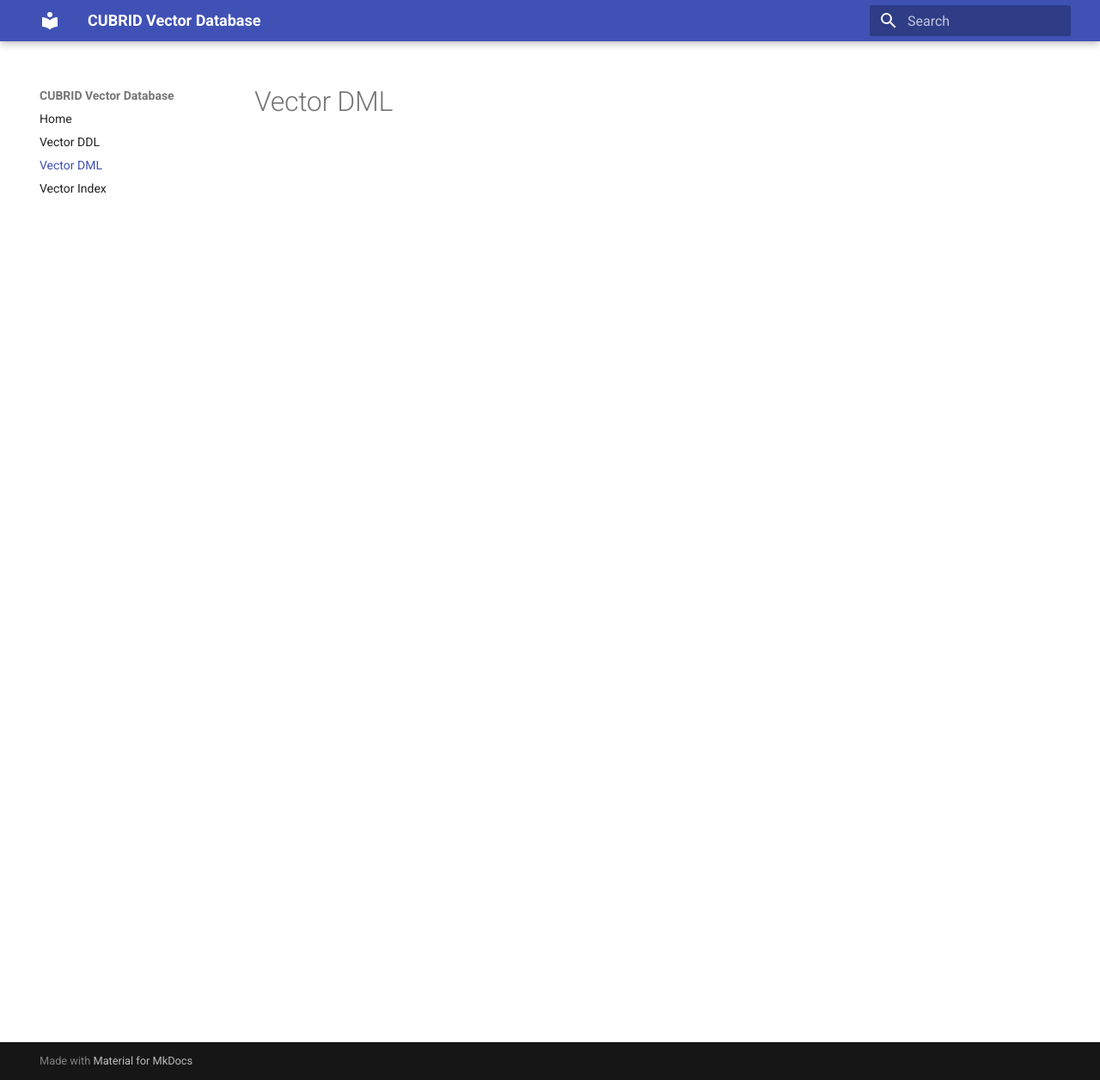
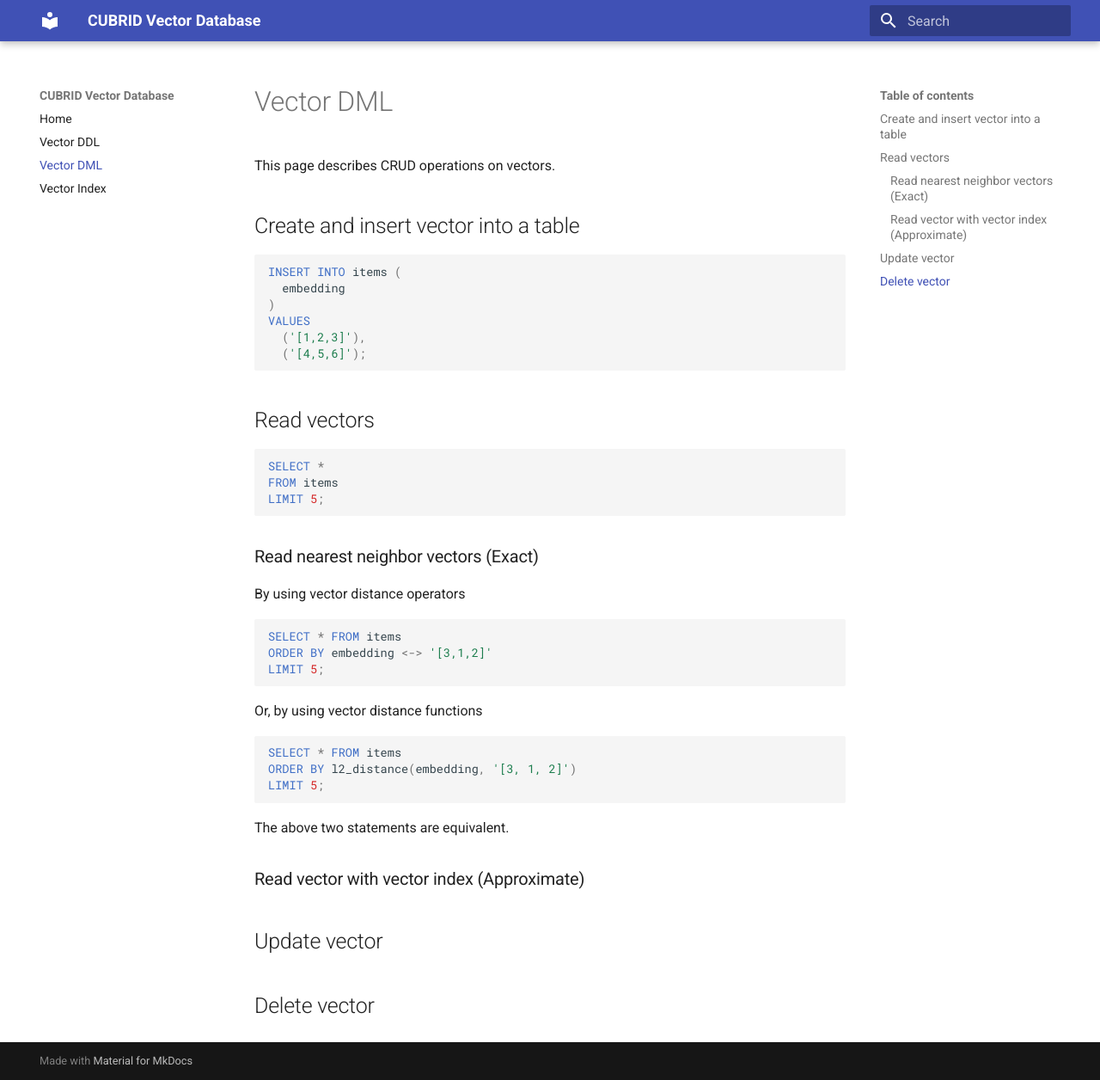
Before and after one commit to vimkim/cubrid-vec-manual, an MkDocs documentation site: the page built from docs/vector-dml.md, in a window 1280 px wide and 1256 px high. Shown: the whole window at 86% size. Built offline with MkDocs 1.6.1 and Material for MkDocs 9.7.7, drawn with Linux system fonts in a browser that asks for light colours.

````diff
--- a/docs/vector-dml.md
+++ b/docs/vector-dml.md
@@ -1 +1,48 @@
 # Vector DML
+
+This page describes CRUD operations on vectors.
+
+## Create and insert vector into a table
+
+```sql
+INSERT INTO items (
+  embedding
+)
+VALUES
+  ('[1,2,3]'),
+  ('[4,5,6]');
+```
+
+## Read vectors
+
+```sql
+SELECT *
+FROM items
+LIMIT 5;
+```
+
+### Read nearest neighbor vectors (Exact)
+
+By using vector distance operators
+
+```sql
+SELECT * FROM items
+ORDER BY embedding <-> '[3,1,2]'
+LIMIT 5;
+```
+
+Or, by using vector distance functions
+
+```sql
+SELECT * FROM items
+ORDER BY l2_distance(embedding, '[3, 1, 2]')
+LIMIT 5;
+```
+
+The above two statements are equivalent.
+
+### Read vector with vector index (Approximate)
+
+## Update vector
+
+## Delete vector
````
Also changed, not shown: docs/index.md (+5 -5 lines), docs/vector-ddl.md (+5 -1 lines).
